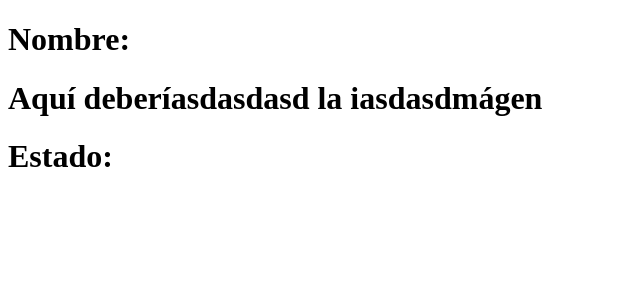
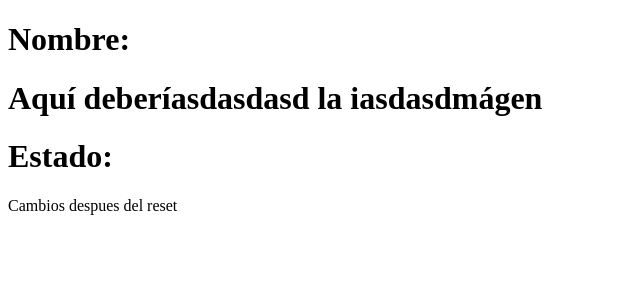
Before and after one commit to sicalo330/ramasApi, an Angular app: page / in a window 1280 px wide. Shown: the top 300 px of the page, without its empty margins (0-640 px from the left). Built offline with nearby package versions, Linux system fonts and the light colour scheme.

Commit message:
Hacer cambios después del reset

```diff
--- a/src/app/app.component.html
+++ b/src/app/app.component.html
@@ -2,4 +2,5 @@
   <h1>Nombre: </h1>
   <h1>Aquí deberíasdasdasd la iasdasdmágen</h1>
   <h1>Estado: </h1>
+  <p>Cambios despues del reset</p>
 </div>
```
